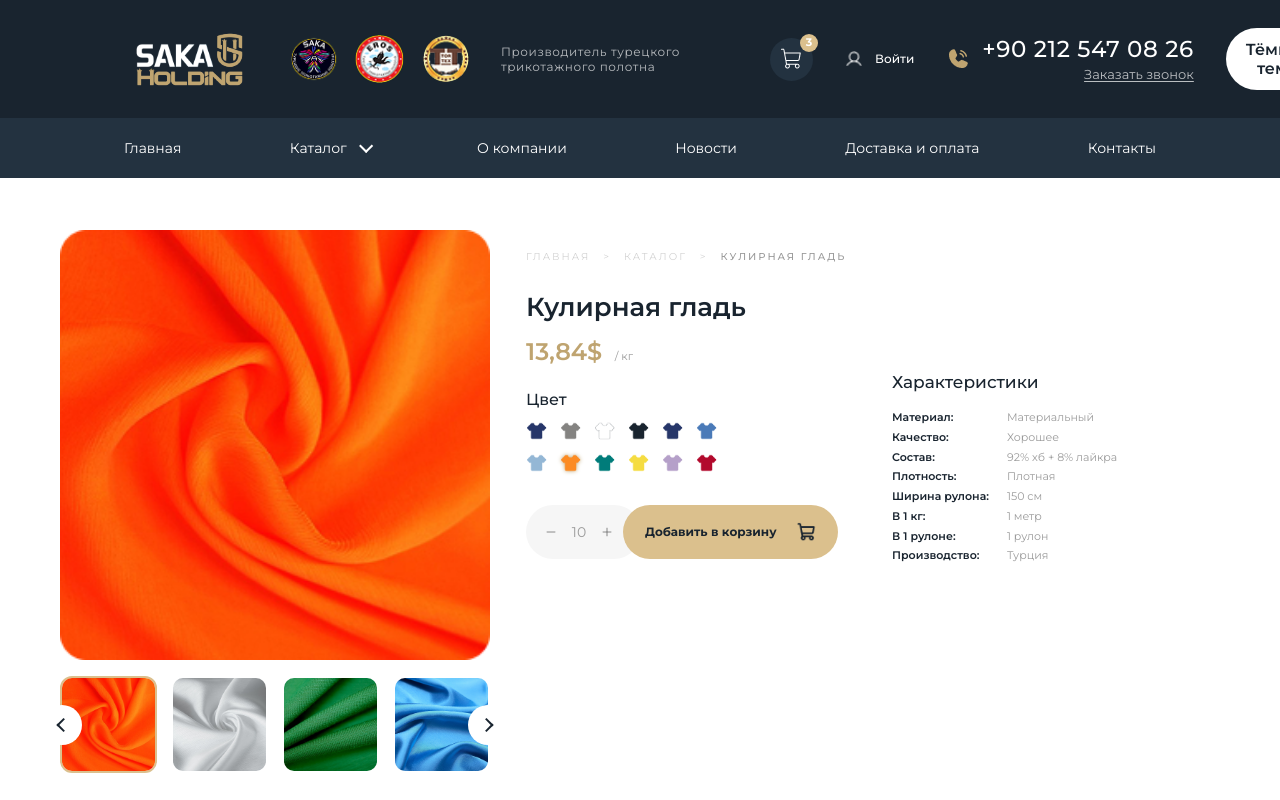
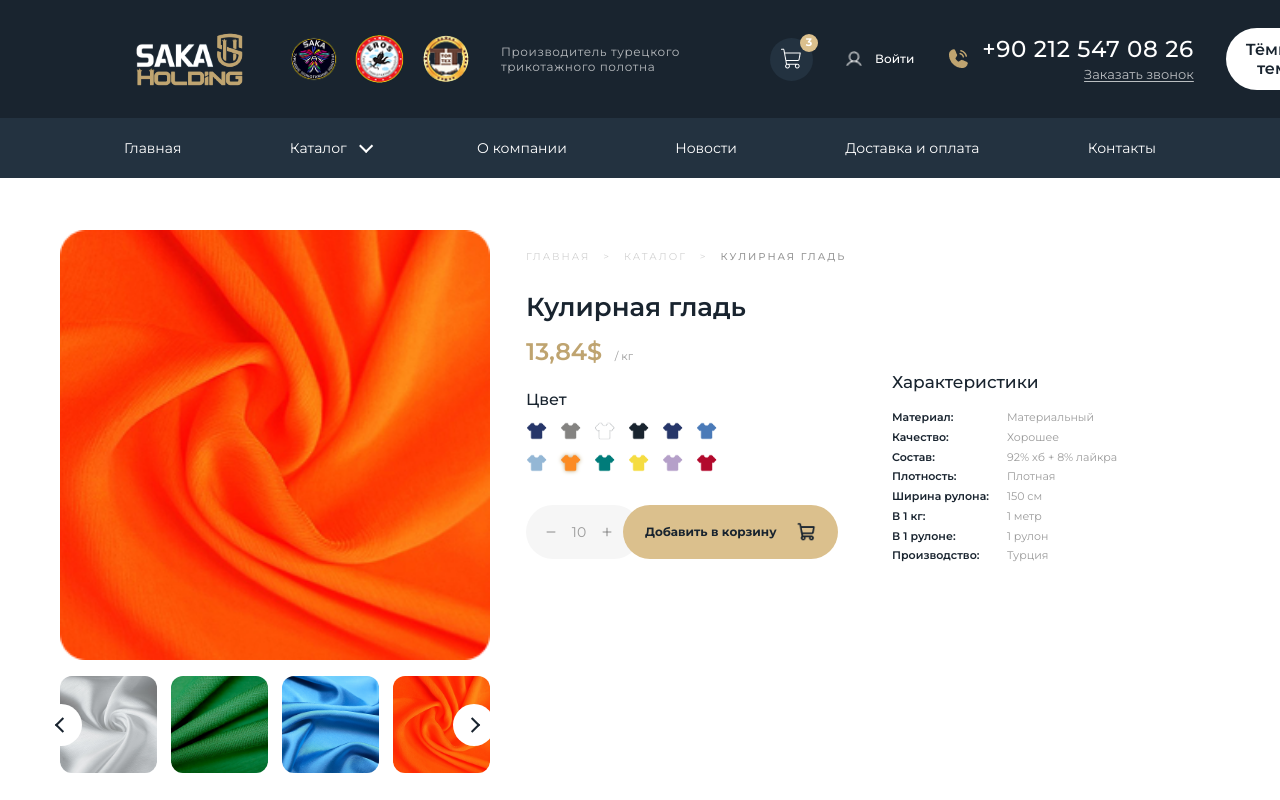
Before and after one commit to fallstall/saka-holding, a Vue app: page /more in a window 1280 px wide. Shown: the top 800 px of the page. Built offline with nearby package versions, Linux system fonts and the light colour scheme.

Commit message:
Simplify product page components

```diff
--- /dev/null
+++ b/src/components/more/ProductColors.vue
@@ -0,0 +1,63 @@
+<script setup lang="ts">
+import black from '@/assets/images/t-shirts/black.png'
+import blue from '@/assets/images/t-shirts/blue.png'
+import darkBlue from '@/assets/images/t-shirts/dark-blue.png'
+import darkGrey from '@/assets/images/t-shirts/dark-grey.png'
+import green from '@/assets/images/t-shirts/green.png'
+import grey from '@/assets/images/t-shirts/grey.png'
+import lightBlue from '@/assets/images/t-shirts/light-blue.png'
+import orange from '@/assets/images/t-shirts/orange.png'
+import purple from '@/assets/images/t-shirts/purple.png'
+import red from '@/assets/images/t-shirts/red.png'
+import white from '@/assets/images/t-shirts/white.png'
+import yellow from '@/assets/images/t-shirts/yellow.png'
+</script>
+
+<template>
+  <div class="product-colors">
+    <h2 class="product-colors__title">Цвет</h2>
+    <div class="product-colors__grid">
+      <img :src="darkBlue" alt="Тёмно-синий">
+      <img :src="grey" alt="Серый">
+      <img :src="white" alt="Белый">
+      <img :src="black" alt="Чёрный">
+      <img :src="darkGrey" alt="Тёмно-серый">
+      <img :src="blue" alt="Синий">
+      <img :src="lightBlue" alt="Голубой">
+      <img class="product-colors__active" :src="orange" alt="Оранжевый">
+      <img :src="green" alt="Зелёный">
+      <img :src="yellow" alt="Жёлтый">
+      <img :src="purple" alt="Фиолетовый">
+      <img :src="red" alt="Красный">
+    </div>
+  </div>
+</template>
+
+<style scoped lang="scss">
+.product-colors {
+  &__title {
+    margin: 0 0 10px;
+    color: var(--text-dark-color);
+    font-size: 16px;
+    font-weight: 500;
+  }
+
+  &__grid {
+    width: 205px;
+    display: grid;
+    grid-template-columns: repeat(6, 26px);
+    gap: 8px;
+
+    img {
+      width: 26px;
+      height: 24px;
+      display: block;
+      object-fit: contain;
+    }
+  }
+
+  &__active {
+    filter: drop-shadow(0 0 2px var(--darkGold));
+  }
+}
+</style>
--- a/src/components/more/ProductPage.vue
+++ b/src/components/more/ProductPage.vue
@@ -1,68 +1,9 @@
 <script setup lang="ts">
-import { computed, ref } from 'vue'
-
-import blueFabric from '@/assets/images/bluefabric.png'
-import greenFabric from '@/assets/images/greenfabric.png'
 import orangeFabric from '@/assets/images/orangefabric.png'
 import ShoppingCart from '@/assets/images/ShoppingCart.png'
-import whiteFabric from '@/assets/images/whitefabric.png'
-import black from '@/assets/images/t-shirts/black.png'
-import blue from '@/assets/images/t-shirts/blue.png'
-import darkBlue from '@/assets/images/t-shirts/dark-blue.png'
-import darkGrey from '@/assets/images/t-shirts/dark-grey.png'
-import green from '@/assets/images/t-shirts/green.png'
-import grey from '@/assets/images/t-shirts/grey.png'
-import lightBlue from '@/assets/images/t-shirts/light-blue.png'
-import orange from '@/assets/images/t-shirts/orange.png'
-import purple from '@/assets/images/t-shirts/purple.png'
-import red from '@/assets/images/t-shirts/red.png'
-import white from '@/assets/images/t-shirts/white.png'
-import yellow from '@/assets/images/t-shirts/yellow.png'
 import Button from '@/components/ui/Button.vue'
-
-const gallery = [
-  { image: orangeFabric, alt: 'Оранжевая кулирная гладь' },
-  { image: whiteFabric, alt: 'Белая кулирная гладь' },
-  { image: greenFabric, alt: 'Зелёная кулирная гладь' },
-  { image: blueFabric, alt: 'Голубая кулирная гладь' },
-]
-
-const colors = [
-  darkBlue,
-  grey,
-  white,
-  black,
-  darkGrey,
-  blue,
-  lightBlue,
-  orange,
-  green,
-  yellow,
-  purple,
-  red,
-]
-
-const specifications = [
-  ['Материал:', 'Материальный'],
-  ['Качество:', 'Хорошее'],
-  ['Состав:', '92% хб + 8% лайкра'],
-  ['Плотность:', 'Плотная'],
-  ['Ширина рулона:', '150 см'],
-  ['В 1 кг:', '1 метр'],
-  ['В 1 рулоне:', '1 рулон'],
-  ['Производство:', 'Турция'],
-]
-
-const activeIndex = ref(0)
-const currentImage = computed(() => gallery[activeIndex.value]!)
-
-function showPrevious() {
-  activeIndex.value = (activeIndex.value - 1 + gallery.length) % gallery.length
-}
-
-function showNext() {
-  activeIndex.value = (activeIndex.value + 1) % gallery.length
-}
+import ProductColors from '@/components/more/ProductColors.vue'
+import SliderBottom from '@/components/more/SliderBottom.vue'
 </script>
 
 <template>
@@ -71,40 +12,11 @@ function showNext() {
       <div class="product-page__gallery">
         <img
           class="product-page__main-image"
-          :src="currentImage.image"
-          :alt="currentImage.alt"
+          :src="orangeFabric"
+          alt="Оранжевая кулирная гладь"
         >
 
-        <div class="product-page__thumbnails">
-          <button
-            class="product-page__arrow product-page__arrow--previous"
-            type="button"
-            aria-label="Предыдущая ткань"
-            @click="showPrevious"
-          >
-            <span aria-hidden="true"></span>
-          </button>
-
-          <button
-            v-for="(item, index) in gallery"
-            :key="item.image"
-            class="product-page__thumbnail"
-            :class="{ 'product-page__thumbnail--active': index === activeIndex }"
-            type="button"
-            @click="activeIndex = index"
-          >
-            <img :src="item.image" :alt="item.alt">
-          </button>
-
-          <button
-            class="product-page__arrow product-page__arrow--next"
-            type="button"
-            aria-label="Следующая ткань"
-            @click="showNext"
-          >
-            <span aria-hidden="true"></span>
-          </button>
-        </div>
+        <SliderBottom embedded static-view />
       </div>
 
       <div class="product-page__details">
@@ -121,21 +33,7 @@ function showNext() {
           <span>/ кг</span>
         </p>
 
-        <div class="product-page__colors">
-          <h2>Цвет</h2>
-          <div class="product-page__color-grid">
-            <button
-              v-for="(color, index) in colors"
-              :key="color"
-              class="product-page__color"
-              :class="{ 'product-page__color--active': index === 7 }"
-              type="button"
-              :aria-label="`Цвет ${index + 1}`"
-            >
-              <img :src="color" alt="">
-            </button>
-          </div>
-        </div>
+        <ProductColors class="product-page__colors" />
 
         <div class="product-page__actions">
           <div class="product-page__counter">
@@ -156,14 +54,14 @@ function showNext() {
       <aside class="product-page__specs">
         <h2 class="product-page__specs-title">Характеристики</h2>
         <dl class="product-page__specs-list">
-          <div
-            v-for="[label, value] in specifications"
-            :key="label"
-            class="product-page__spec"
-          >
-            <dt>{{ label }}</dt>
-            <dd>{{ value }}</dd>
-          </div>
+          <div class="product-page__spec"><dt>Материал:</dt><dd>Материальный</dd></div>
+          <div class="product-page__spec"><dt>Качество:</dt><dd>Хорошее</dd></div>
+          <div class="product-page__spec"><dt>Состав:</dt><dd>92% хб + 8% лайкра</dd></div>
+          <div class="product-page__spec"><dt>Плотность:</dt><dd>Плотная</dd></div>
+          <div class="product-page__spec"><dt>Ширина рулона:</dt><dd>150 см</dd></div>
+          <div class="product-page__spec"><dt>В 1 кг:</dt><dd>1 метр</dd></div>
+          <div class="product-page__spec"><dt>В 1 рулоне:</dt><dd>1 рулон</dd></div>
+          <div class="product-page__spec"><dt>Производство:</dt><dd>Турция</dd></div>
         </dl>
       </aside>
     </div>
@@ -196,76 +94,6 @@ function showNext() {
     display: block;
     border-radius: 14px;
     object-fit: cover;
-  }
-
-  &__thumbnails {
-    position: relative;
-    margin-top: 16px;
-    display: grid;
-    grid-template-columns: repeat(4, minmax(0, 1fr));
-    gap: 14px;
-  }
-
-  &__thumbnail {
-    aspect-ratio: 1 / 1;
-    min-width: 0;
-    padding: 0;
-    overflow: hidden;
-    border: 2px solid transparent;
-    border-radius: 12px;
-    background: none;
-    cursor: pointer;
-
-    img {
-      width: 100%;
-      height: 100%;
-      display: block;
-      object-fit: cover;
-    }
-
-    &--active {
-      border-color: var(--gold-color);
-    }
-  }
-
-  &__arrow {
-    position: absolute;
-    top: 50%;
-    z-index: 2;
-    width: 40px;
-    height: 40px;
-    padding: 0;
-    border: 0;
-    border-radius: 50%;
-    background-color: var(--bg-color);
-    cursor: pointer;
-    transform: translateY(-50%);
-
-    span {
-      position: absolute;
-      top: 50%;
-      left: 50%;
-      width: 10px;
-      height: 10px;
-      border-top: 2px solid var(--black-color);
-      border-left: 2px solid var(--black-color);
-    }
-
-    &--previous {
-      left: -18px;
-
-      span {
-        transform: translate(-35%, -50%) rotate(-45deg);
-      }
-    }
-
-    &--next {
-      right: -18px;
-
-      span {
-        transform: translate(-65%, -50%) rotate(135deg);
-      }
-    }
   }
 
   &__details {
@@ -314,42 +142,6 @@ function showNext() {
     }
   }
 
-  &__colors {
-    h2 {
-      margin: 0 0 10px;
-      color: var(--text-dark-color);
-      font-size: 16px;
-      font-weight: 500;
-    }
-  }
-
-  &__color-grid {
-    width: 205px;
-    display: grid;
-    grid-template-columns: repeat(6, 26px);
-    gap: 8px;
-  }
-
-  &__color {
-    width: 26px;
-    height: 24px;
-    padding: 0;
-    border: 0;
-    background: none;
-    cursor: pointer;
-
-    img {
-      width: 100%;
-      height: 100%;
-      display: block;
-      object-fit: contain;
-    }
-
-    &--active {
-      filter: drop-shadow(0 0 2px var(--darkGold));
-    }
-  }
-
   &__actions {
     margin-top: 30px;
     display: flex;
@@ -375,7 +167,6 @@ function showNext() {
 
     span {
       min-width: 18px;
-      color: var(--gray-80);
       font-size: 14px;
       text-align: center;
     }
@@ -474,7 +265,6 @@ function showNext() {
     &__counter {
       width: 100%;
       justify-content: space-between;
-      border-radius: 28px;
     }
 
     &__cart-button {
@@ -533,23 +323,6 @@ function showNext() {
       margin-bottom: 4px;
     }
 
-    &__thumbnails {
-      gap: 8px;
-    }
-
-    &__arrow {
-      width: 34px;
-      height: 34px;
-
-      &--previous {
-        left: -8px;
-      }
-
-      &--next {
-        right: -8px;
-      }
-    }
-
     &__specs-list {
       grid-template-columns: 1fr;
     }
--- a/src/components/more/SliderBottom.vue
+++ b/src/components/more/SliderBottom.vue
@@ -5,6 +5,14 @@ import blueFabric from '@/assets/images/bluefabric.png'
 import greenFabric from '@/assets/images/greenfabric.png'
 import orangeFabric from '@/assets/images/orangefabric.png'
 import whiteFabric from '@/assets/images/whitefabric.png'
+
+const props = withDefaults(defineProps<{
+    embedded?: boolean
+    staticView?: boolean
+}>(), {
+    embedded: false,
+    staticView: false,
+})
 
 const fabrics = [
     { image: whiteFabric, alt: 'Белая ткань' },
@@ -16,7 +24,9 @@ const fabrics = [
 const activeIndex = ref(0)
 
 const visibleFabrics = computed(() =>
-    fabrics.map((_, index) => fabrics[(activeIndex.value + index) % fabrics.length]!)
+    props.staticView
+        ? fabrics
+        : fabrics.map((_, index) => fabrics[(activeIndex.value + index) % fabrics.length]!)
 )
 
 function showPrevious() {
@@ -29,9 +39,14 @@ function showNext() {
 </script>
 
 <template>
-    <section class="slider-bottom" aria-label="Другие ткани">
+    <section
+        class="slider-bottom"
+        :class="{ 'slider-bottom--embedded': embedded }"
+        aria-label="Другие ткани"
+    >
         <div class="slider-bottom__carousel">
             <button
+                v-if="!staticView"
                 class="slider-bottom__arrow slider-bottom__arrow--previous"
                 type="button"
                 aria-label="Предыдущие ткани"
@@ -39,6 +54,13 @@ function showNext() {
             >
                 <span aria-hidden="true"></span>
             </button>
+            <span
+                v-else
+                class="slider-bottom__arrow slider-bottom__arrow--previous"
+                aria-hidden="true"
+            >
+                <span></span>
+            </span>
 
             <div class="slider-bottom__track" aria-live="polite">
                 <img
@@ -51,6 +73,7 @@ function showNext() {
             </div>
 
             <button
+                v-if="!staticView"
                 class="slider-bottom__arrow slider-bottom__arrow--next"
                 type="button"
                 aria-label="Следующие ткани"
@@ -58,13 +81,20 @@ function showNext() {
             >
                 <span aria-hidden="true"></span>
             </button>
+            <span
+                v-else
+                class="slider-bottom__arrow slider-bottom__arrow--next"
+                aria-hidden="true"
+            >
+                <span></span>
+            </span>
         </div>
     </section>
 </template>
 
 <style scoped lang="scss">
 .slider-bottom {
-    width: min(1160px, calc(100vw - 48px));
+    width: min(1160px, calc(100% - 48px));
     margin: 50px auto 70px;
 
     &__carousel {
@@ -100,21 +130,7 @@ function showNext() {
         border: 0;
         border-radius: 50%;
         background-color: var(--bg-color);
-        cursor: pointer;
         transform: translateY(-50%);
-        transition:
-            background-color 0.2s ease,
-            transform 0.2s ease;
-
-        &:hover {
-            background-color: var(--control-hover-color);
-            transform: translateY(-50%) scale(1.04);
-        }
-
-        &:focus-visible {
-            outline: 2px solid var(--gold-color);
-            outline-offset: 3px;
-        }
 
         span {
             position: absolute;
@@ -142,6 +158,45 @@ function showNext() {
             }
         }
     }
+
+    button.slider-bottom__arrow {
+        cursor: pointer;
+        transition:
+            background-color 0.2s ease,
+            transform 0.2s ease;
+
+        &:hover {
+            background-color: var(--control-hover-color);
+            transform: translateY(-50%) scale(1.04);
+        }
+
+        &:focus-visible {
+            outline: 2px solid var(--gold-color);
+            outline-offset: 3px;
+        }
+    }
+
+    &--embedded {
+        width: 100%;
+        margin: 16px 0 0;
+
+        .slider-bottom__carousel {
+            width: 100%;
+            height: auto;
+        }
+
+        .slider-bottom__track {
+            grid-template-columns: repeat(4, minmax(0, 1fr));
+            gap: 14px;
+        }
+
+        .slider-bottom__image {
+            width: 100%;
+            height: auto;
+            aspect-ratio: 1 / 1;
+            border-radius: 12px;
+        }
+    }
 }
 
 @include tablet {
@@ -166,12 +221,19 @@ function showNext() {
         &__arrow--next {
             right: -16px;
         }
+
+        &--embedded {
+            .slider-bottom__track {
+                grid-template-columns: repeat(4, minmax(0, 1fr));
+                gap: 8px;
+            }
+        }
     }
 }
 
 @include mobile {
     .slider-bottom {
-        width: calc(100vw - 64px);
+        width: calc(100% - 64px);
 
         &__track {
             grid-template-columns: repeat(3, minmax(0, 1fr));
@@ -185,6 +247,18 @@ function showNext() {
                 display: none;
             }
         }
+
+        &--embedded {
+            width: 100%;
+
+            .slider-bottom__track {
+                grid-template-columns: repeat(4, minmax(0, 1fr));
+            }
+
+            .slider-bottom__image:nth-child(4) {
+                display: block;
+            }
+        }
     }
 }
 </style>
```
